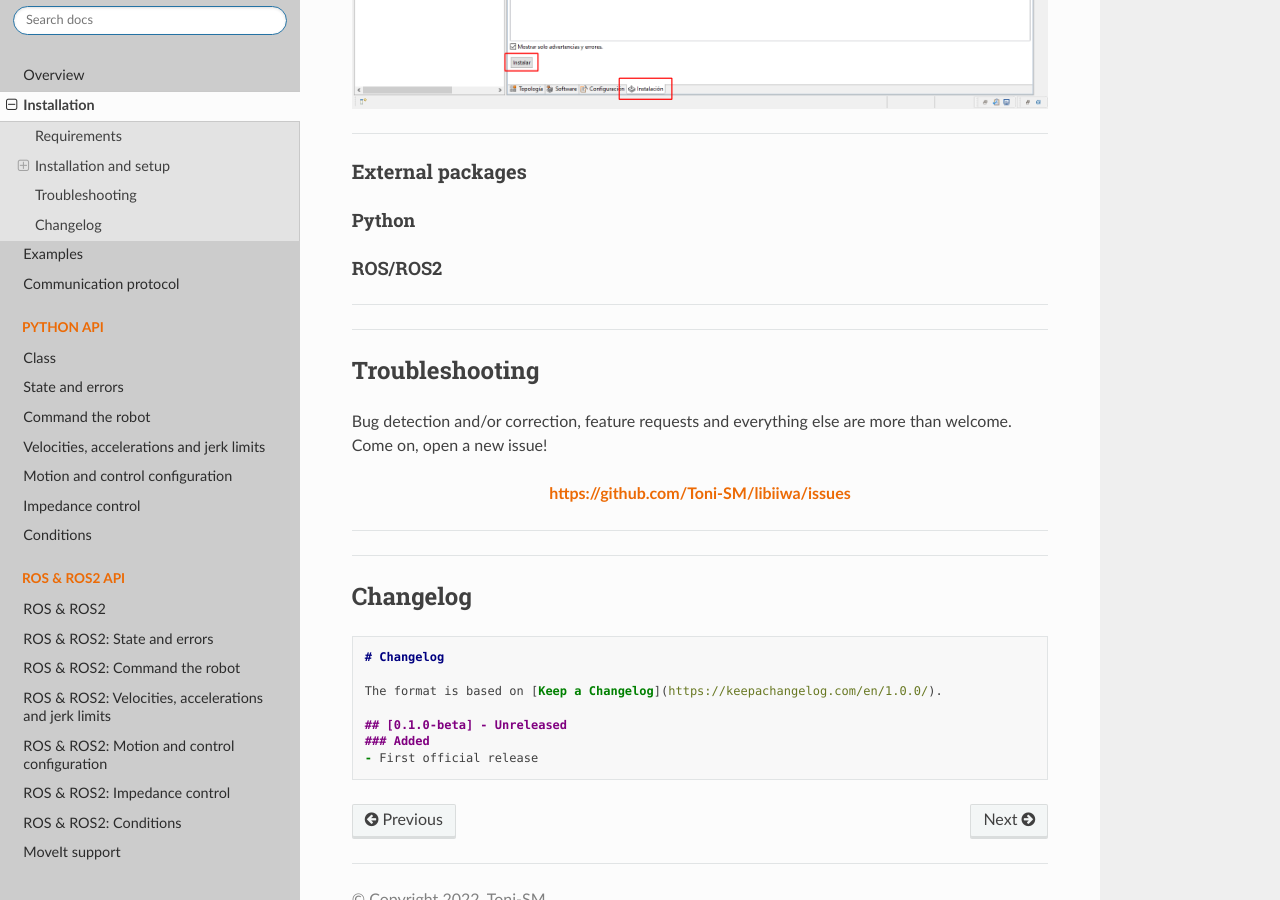
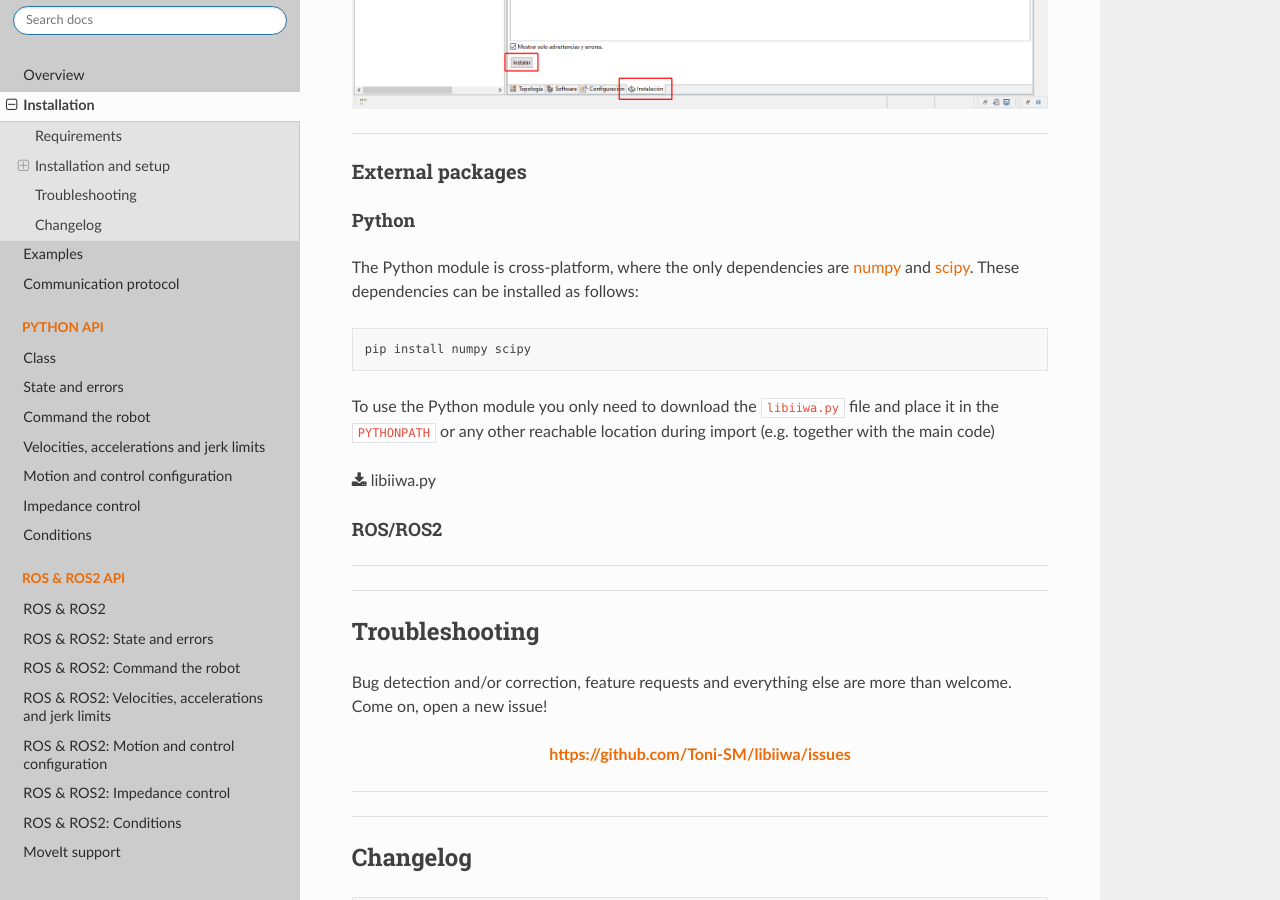
Before and after one commit to Toni-SM/libiiwa, a Sphinx documentation site: the page built from docs/source/intro/installation.rst, in a window 1280 px wide and 900 px high, scrolled down 2594 px. Built offline with Sphinx 7.4.7 and the Read the Docs theme 2.0.0, drawn with Linux system fonts in a browser that asks for light colours; the version number could not be read and is left out.

Commit message:
Add Python installation to docs

```diff
--- a/docs/source/intro/installation.rst
+++ b/docs/source/intro/installation.rst
@@ -120,6 +120,16 @@ External packages
 Python
 """"""
 
+The Python module is cross-platform, where the only dependencies are `numpy <https://numpy.org/>`_ and `scipy <https://scipy.org/>`_. These dependencies can be installed as follows:
+
+.. code-block:: bash
+
+    pip install numpy scipy
+
+To use the Python module you only need to download the :literal:`libiiwa.py` file and place it in the :literal:`PYTHONPATH` or any other reachable location during import (e.g. together with the main code)
+
+| :download:`libiiwa.py <../../../libiiwa/libiiwa.py>`
+
 ROS/ROS2
 """"""""
 
```
